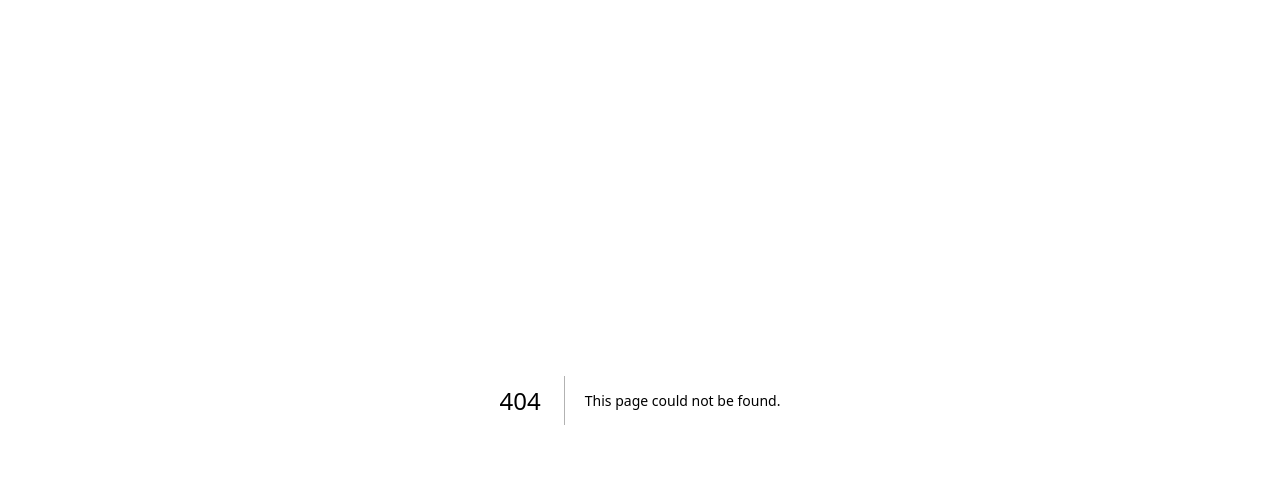
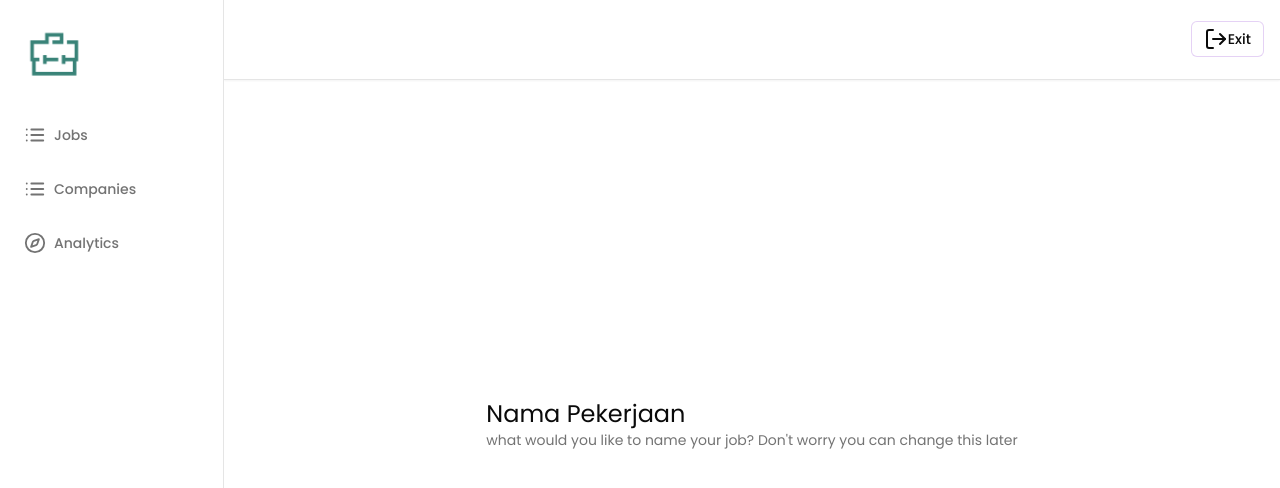
Before and after one commit to hhsaputraa/job-portal, a Next.js app: page /admin/create in a window 1280 px wide. Before the commit this address had no page. Shown: the top 488 px of the page. Built offline with nearby package versions, Linux system fonts and the light colour scheme.

Commit message:
page form

```diff
--- a/app/(auth)/(routes)/admin/jobs/page.tsx
+++ /dev/null
@@ -1,5 +0,0 @@
-const JobsPageOverview = () => {
-  return <div>Job Page</div>;
-};
-
-export default JobsPageOverview;
--- /dev/null
+++ b/app/(dashboard)/(routes)/admin/create/page.tsx
@@ -0,0 +1,43 @@
+"use client";
+
+import { FormControl, FormField, FormItem, FormLabel } from "@/components/ui/form";
+import { Input } from "@/components/ui/input";
+import { zodResolver } from "@hookform/resolvers/zod";
+import { useState } from "react";
+import { Form, useForm } from "react-hook-form";
+import { z } from "zod";
+
+const formSchema = z.object({
+  title: z.string().min(1, { message: "job Title cannot be empty" }),
+});
+
+const JobCreatePage = () => {
+  const form = useForm<z.infer<typeof formSchema>>({
+    resolver: zodResolver(formSchema),
+    defaultValues: {
+      title: "",
+    },
+  });
+
+  const onSubmit = async (values: z.infer<typeof formSchema>) => {
+    console.log(values);
+  };
+
+  return (
+    <div className="max-w-5xl mx-auto flex md:items-center md:justify-center h-full p-6">
+      <div>
+        <h1 className="text-2xl">Nama Pekerjaan</h1>
+        <p className="text-sm text-neutral-500"> what would you like to name your job? Don&apos;t worry you can change this later</p>
+        {/* form */}
+
+        <Form {...form}>
+          <form onSubmit={form.handleSubmit(onSubmit)} className="space-y-8 mt-8">
+            {/* form field */}
+          </form>
+        </Form>
+      </div>
+    </div>
+  );
+};
+
+export default JobCreatePage;
--- /dev/null
+++ b/app/(dashboard)/(routes)/admin/jobs/page.tsx
@@ -0,0 +1,22 @@
+import { Button } from "@/components/ui/button";
+import { Plus } from "lucide-react";
+import Link from "next/link";
+
+const JobsPageOverview = async () => {
+  return (
+    <div className="p-6">
+      <div className="flex items-end justify-end">
+        <Link href={"/admin/create"}>
+          <Button>
+            <Plus className="w-5 h-5 mr-2" />
+            New Job
+          </Button>
+        </Link>
+      </div>
+
+      {/* Datatable - list of job */}
+    </div>
+  );
+};
+
+export default JobsPageOverview;
--- a/app/(dashboard)/_components/sidebar-routes.tsx
+++ b/app/(dashboard)/_components/sidebar-routes.tsx
@@ -1,8 +1,8 @@
 "use client";
 
 import { Bookmark, Compass, Home, List, User } from "lucide-react";
-import { usePathname, useRouter } from "next/navigation";
-import SidebarRoutesItem from "./side-bar-route-item";
+import { usePathname } from "next/navigation";
+import SideBarRoutesItem from "./side-bar-route-item";
 
 const adminRoutes = [
   {
@@ -18,7 +18,7 @@ const adminRoutes = [
   {
     icon: Compass,
     label: "Analytics",
-    href: "/admin/abalytics",
+    href: "/admin/analytics",
   },
 ];
 
@@ -47,15 +47,13 @@ const guestRoutes = [
 
 const SidebarRoutes = () => {
   const pathname = usePathname();
-  const router = useRouter();
+  const isAdminPage = pathname?.startsWith("/admin");
+  const routes = isAdminPage ? adminRoutes : guestRoutes;
 
-  const isAdminPage = pathname?.startsWith("/admin");
-
-  const routes = isAdminPage ? adminRoutes : guestRoutes;
   return (
-    <div className="flex flex-col w-full ">
+    <div className="flex flex-col w-full">
       {routes.map((route) => (
-        <SidebarRoutesItem key={route.href} icon={route.icon} label={route.label} href={route.href} />
+        <SideBarRoutesItem key={route.href} icon={route.icon} label={route.label} href={route.href} />
       ))}
     </div>
   );
--- a/app/globals.css
+++ b/app/globals.css
@@ -1,6 +1,12 @@
 @tailwind base;
 @tailwind components;
 @tailwind utilities;
+
+html,
+body,
+:root {
+  height: 100%;
+}
 
 @layer base {
   :root {
--- /dev/null
+++ b/components/ui/form.tsx
@@ -0,0 +1,178 @@
+"use client"
+
+import * as React from "react"
+import * as LabelPrimitive from "@radix-ui/react-label"
+import { Slot } from "@radix-ui/react-slot"
+import {
+  Controller,
+  ControllerProps,
+  FieldPath,
+  FieldValues,
+  FormProvider,
+  useFormContext,
+} from "react-hook-form"
+
+import { cn } from "@/lib/utils"
+import { Label } from "@/components/ui/label"
+
+const Form = FormProvider
+
+type FormFieldContextValue<
+  TFieldValues extends FieldValues = FieldValues,
+  TName extends FieldPath<TFieldValues> = FieldPath<TFieldValues>
+> = {
+  name: TName
+}
+
+const FormFieldContext = React.createContext<FormFieldContextValue>(
+  {} as FormFieldContextValue
+)
+
+const FormField = <
+  TFieldValues extends FieldValues = FieldValues,
+  TName extends FieldPath<TFieldValues> = FieldPath<TFieldValues>
+>({
+  ...props
+}: ControllerProps<TFieldValues, TName>) => {
+  return (
+    <FormFieldContext.Provider value={{ name: props.name }}>
+      <Controller {...props} />
+    </FormFieldContext.Provider>
+  )
+}
+
+const useFormField = () => {
+  const fieldContext = React.useContext(FormFieldContext)
+  const itemContext = React.useContext(FormItemContext)
+  const { getFieldState, formState } = useFormContext()
+
+  const fieldState = getFieldState(fieldContext.name, formState)
+
+  if (!fieldContext) {
+    throw new Error("useFormField should be used within <FormField>")
+  }
+
+  const { id } = itemContext
+
+  return {
+    id,
+    name: fieldContext.name,
+    formItemId: `${id}-form-item`,
+    formDescriptionId: `${id}-form-item-description`,
+    formMessageId: `${id}-form-item-message`,
+    ...fieldState,
+  }
+}
+
+type FormItemContextValue = {
+  id: string
+}
+
+const FormItemContext = React.createContext<FormItemContextValue>(
+  {} as FormItemContextValue
+)
+
+const FormItem = React.forwardRef<
+  HTMLDivElement,
+  React.HTMLAttributes<HTMLDivElement>
+>(({ className, ...props }, ref) => {
+  const id = React.useId()
+
+  return (
+    <FormItemContext.Provider value={{ id }}>
+      <div ref={ref} className={cn("space-y-2", className)} {...props} />
+    </FormItemContext.Provider>
+  )
+})
+FormItem.displayName = "FormItem"
+
+const FormLabel = React.forwardRef<
+  React.ElementRef<typeof LabelPrimitive.Root>,
+  React.ComponentPropsWithoutRef<typeof LabelPrimitive.Root>
+>(({ className, ...props }, ref) => {
+  const { error, formItemId } = useFormField()
+
+  return (
+    <Label
+      ref={ref}
+      className={cn(error && "text-destructive", className)}
+      htmlFor={formItemId}
+      {...props}
+    />
+  )
+})
+FormLabel.displayName = "FormLabel"
+
+const FormControl = React.forwardRef<
+  React.ElementRef<typeof Slot>,
+  React.ComponentPropsWithoutRef<typeof Slot>
+>(({ ...props }, ref) => {
+  const { error, formItemId, formDescriptionId, formMessageId } = useFormField()
+
+  return (
+    <Slot
+      ref={ref}
+      id={formItemId}
+      aria-describedby={
+        !error
+          ? `${formDescriptionId}`
+          : `${formDescriptionId} ${formMessageId}`
+      }
+      aria-invalid={!!error}
+      {...props}
+    />
+  )
+})
+FormControl.displayName = "FormControl"
+
+const FormDescription = React.forwardRef<
+  HTMLParagraphElement,
+  React.HTMLAttributes<HTMLParagraphElement>
+>(({ className, ...props }, ref) => {
+  const { formDescriptionId } = useFormField()
+
+  return (
+    <p
+      ref={ref}
+      id={formDescriptionId}
+      className={cn("text-sm text-muted-foreground", className)}
+      {...props}
+    />
+  )
+})
+FormDescription.displayName = "FormDescription"
+
+const FormMessage = React.forwardRef<
+  HTMLParagraphElement,
+  React.HTMLAttributes<HTMLParagraphElement>
+>(({ className, children, ...props }, ref) => {
+  const { error, formMessageId } = useFormField()
+  const body = error ? String(error?.message) : children
+
+  if (!body) {
+    return null
+  }
+
+  return (
+    <p
+      ref={ref}
+      id={formMessageId}
+      className={cn("text-sm font-medium text-destructive", className)}
+      {...props}
+    >
+      {body}
+    </p>
+  )
+})
+FormMessage.displayName = "FormMessage"
+
+export {
+  useFormField,
+  Form,
+  FormItem,
+  FormLabel,
+  FormControl,
+  FormDescription,
+  FormMessage,
+  FormField,
+}
--- /dev/null
+++ b/components/ui/input.tsx
@@ -0,0 +1,25 @@
+import * as React from "react"
+
+import { cn } from "@/lib/utils"
+
+export interface InputProps
+  extends React.InputHTMLAttributes<HTMLInputElement> {}
+
+const Input = React.forwardRef<HTMLInputElement, InputProps>(
+  ({ className, type, ...props }, ref) => {
+    return (
+      <input
+        type={type}
+        className={cn(
+          "flex h-10 w-full rounded-md border border-input bg-background px-3 py-2 text-sm ring-offset-background file:border-0 file:bg-transparent file:text-sm file:font-medium placeholder:text-muted-foreground focus-visible:outline-none focus-visible:ring-2 focus-visible:ring-ring focus-visible:ring-offset-2 disabled:cursor-not-allowed disabled:opacity-50",
+          className
+        )}
+        ref={ref}
+        {...props}
+      />
+    )
+  }
+)
+Input.displayName = "Input"
+
+export { Input }
--- /dev/null
+++ b/components/ui/label.tsx
@@ -0,0 +1,26 @@
+"use client"
+
+import * as React from "react"
+import * as LabelPrimitive from "@radix-ui/react-label"
+import { cva, type VariantProps } from "class-variance-authority"
+
+import { cn } from "@/lib/utils"
+
+const labelVariants = cva(
+  "text-sm font-medium leading-none peer-disabled:cursor-not-allowed peer-disabled:opacity-70"
+)
+
+const Label = React.forwardRef<
+  React.ElementRef<typeof LabelPrimitive.Root>,
+  React.ComponentPropsWithoutRef<typeof LabelPrimitive.Root> &
+    VariantProps<typeof labelVariants>
+>(({ className, ...props }, ref) => (
+  <LabelPrimitive.Root
+    ref={ref}
+    className={cn(labelVariants(), className)}
+    {...props}
+  />
+))
+Label.displayName = LabelPrimitive.Root.displayName
+
+export { Label }
--- a/package.json
+++ b/package.json
@@ -10,7 +10,9 @@
   },
   "dependencies": {
     "@clerk/nextjs": "^5.2.10",
+    "@hookform/resolvers": "^3.9.0",
     "@radix-ui/react-dialog": "^1.1.1",
+    "@radix-ui/react-label": "^2.1.0",
     "@radix-ui/react-slot": "^1.1.0",
     "class-variance-authority": "^0.7.0",
     "clsx": "^2.1.1",
@@ -18,8 +20,10 @@
     "next": "14.2.5",
     "react": "^18",
     "react-dom": "^18",
+    "react-hook-form": "^7.52.1",
     "tailwind-merge": "^2.4.0",
-    "tailwindcss-animate": "^1.0.7"
+    "tailwindcss-animate": "^1.0.7",
+    "zod": "^3.23.8"
   },
   "devDependencies": {
     "@types/node": "^20",
```
Also changed, not shown: 1 other file (tests, documents, lock files or other folders).
